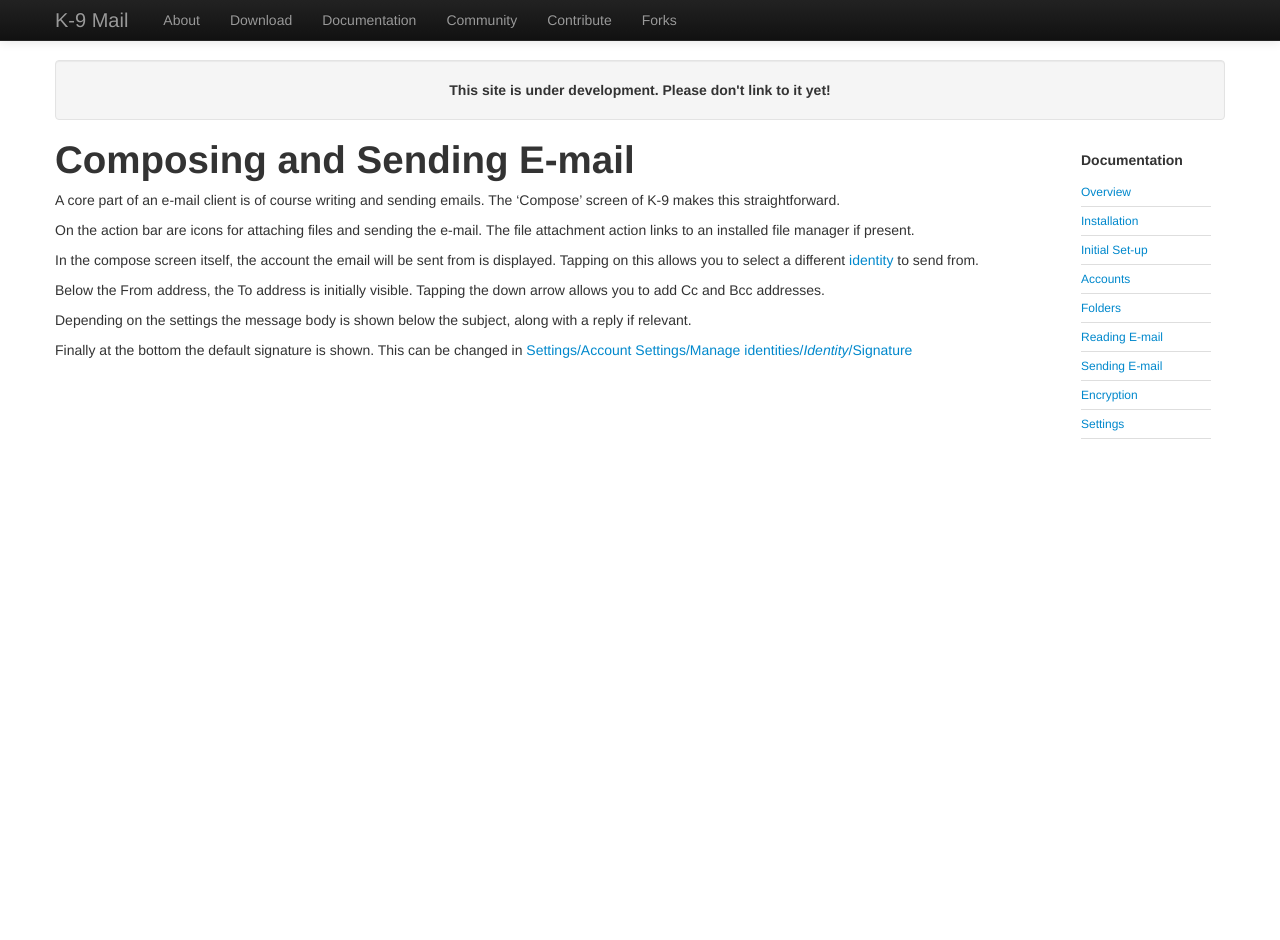
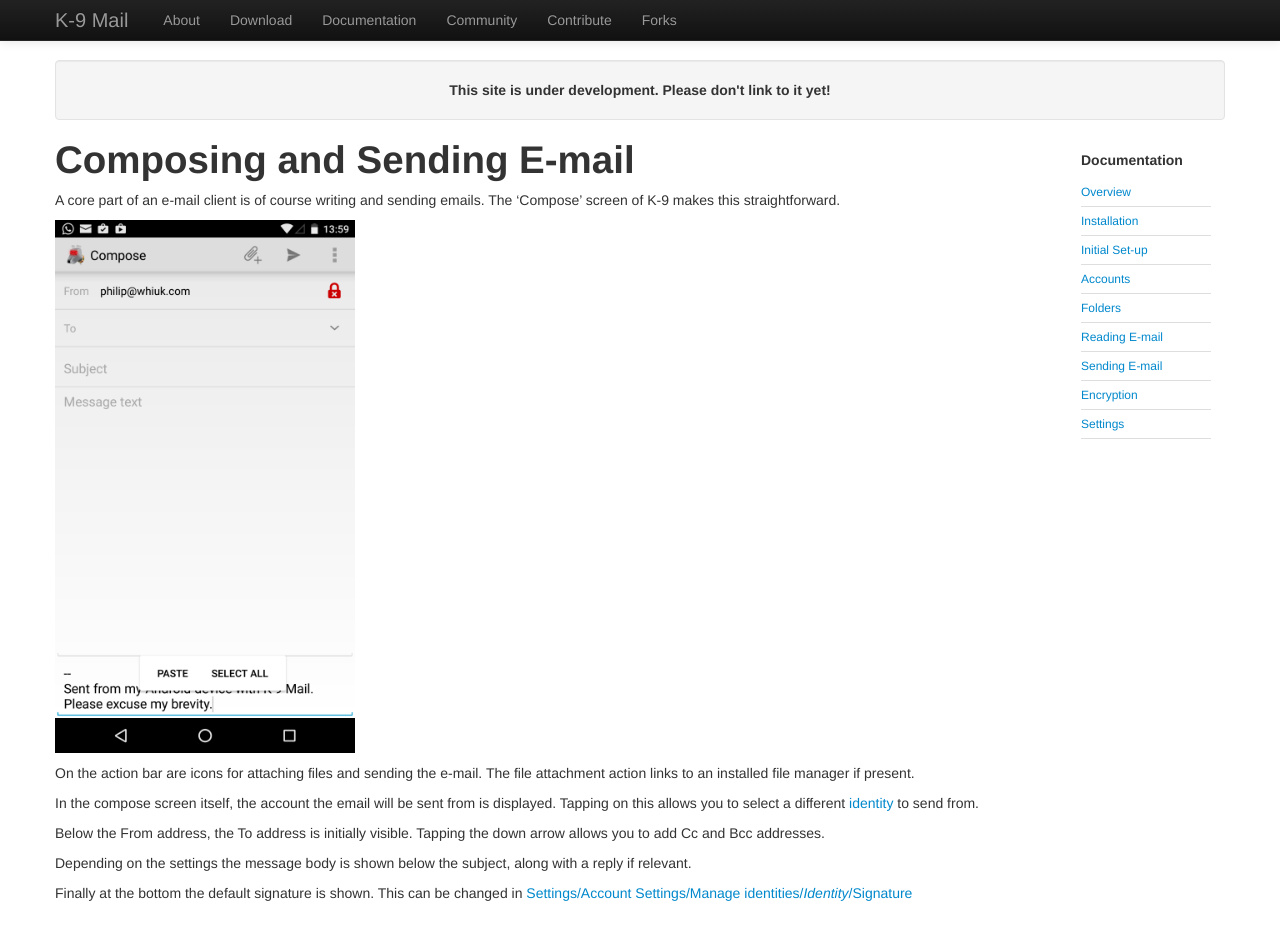
Before and after one commit to k9mail/k9mail.app, a Jekyll site: the page built from documentation/sending.md, in a window 1280 px wide and 953 px high. Shown: the top 940 px of the window. Built offline with Jekyll 4.4.1, drawn with Linux system fonts in a browser that asks for light colours; nearby versions of some CDN libraries.

Commit message:
Update sending.md

```diff
--- a/documentation/sending.md
+++ b/documentation/sending.md
@@ -11,6 +11,8 @@ layout: default
 A core part of an e-mail client is of course writing and sending emails.
 The 'Compose' screen of K-9 makes this straightforward.
 
+<img src="/assets/img/compose_screen.png" width="300" alt="Message Compose screen" />
+
 On the action bar are icons for attaching files and sending the e-mail.
 The file attachment action links to an installed file manager if present.
 
```
